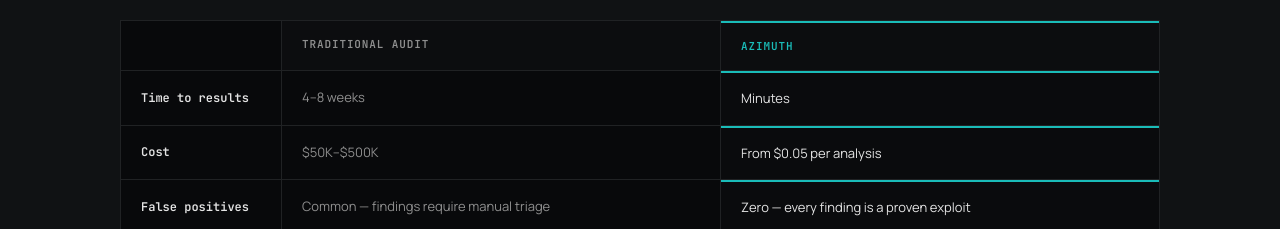
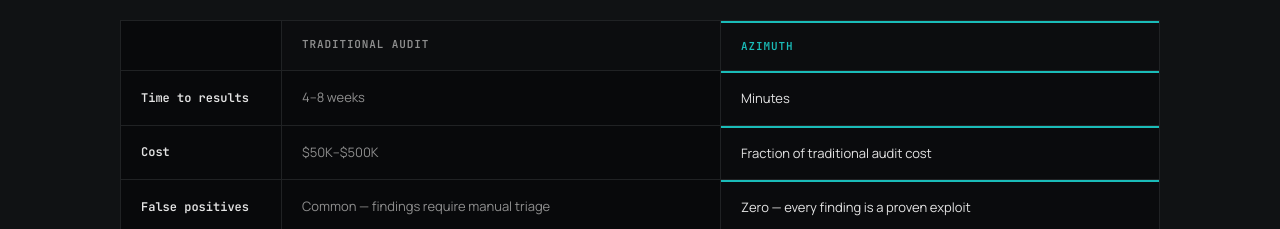
Before and after one commit to testmachine-ai/testmachine-landing, a SvelteKit app: page /products/azimuth in a window 1280 px wide. Shown: the part 4000-4229 px from the top of the page. Built offline with nearby package versions, Linux system fonts and the light colour scheme.

Commit message:
Remove specific pricing claim from Azimuth comparison table

```diff
--- a/src/routes/products/azimuth/+page.svelte
+++ b/src/routes/products/azimuth/+page.svelte
@@ -322,7 +322,7 @@
 
       <div class="pd-compare-label">Cost</div>
       <div class="pd-compare-cell pd-compare-trad">$50K&ndash;$500K</div>
-      <div class="pd-compare-cell pd-compare-az pd-compare-highlight">From $0.05 per analysis</div>
+      <div class="pd-compare-cell pd-compare-az pd-compare-highlight">Fraction of traditional audit cost</div>
 
       <div class="pd-compare-label">False positives</div>
       <div class="pd-compare-cell pd-compare-trad">Common &mdash; findings require manual triage</div>
```
